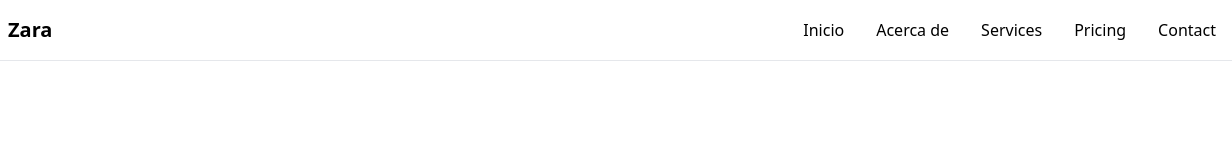
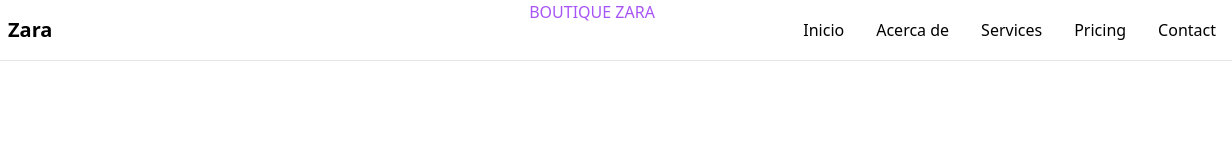
Before and after one commit to xanderB11/ZaraColaborativo, a website built with Vite: page index.html in a window 1280 px wide. Shown: the full height of the page, 48-1280 px from the left. Built offline with nearby package versions, Linux system fonts and the light colour scheme.

Commit message:
añadiendo el header

```diff
--- a/index.html
+++ b/index.html
@@ -10,6 +10,12 @@
 </head>
 
 <body>
+<!--probando con git-->
+<header>
+  <h1 class="text-purple-500 text-center uppercase">boutique Zara</h1>
+</header>
+
+
   <!--navegacion-->
 <nav class="bg-neutral-primary fixed w-full z-20 top-0 start-0 border-b border-default">
   <div class="max-w-screen-xl flex flex-wrap items-center justify-between mx-auto p-4">
```
